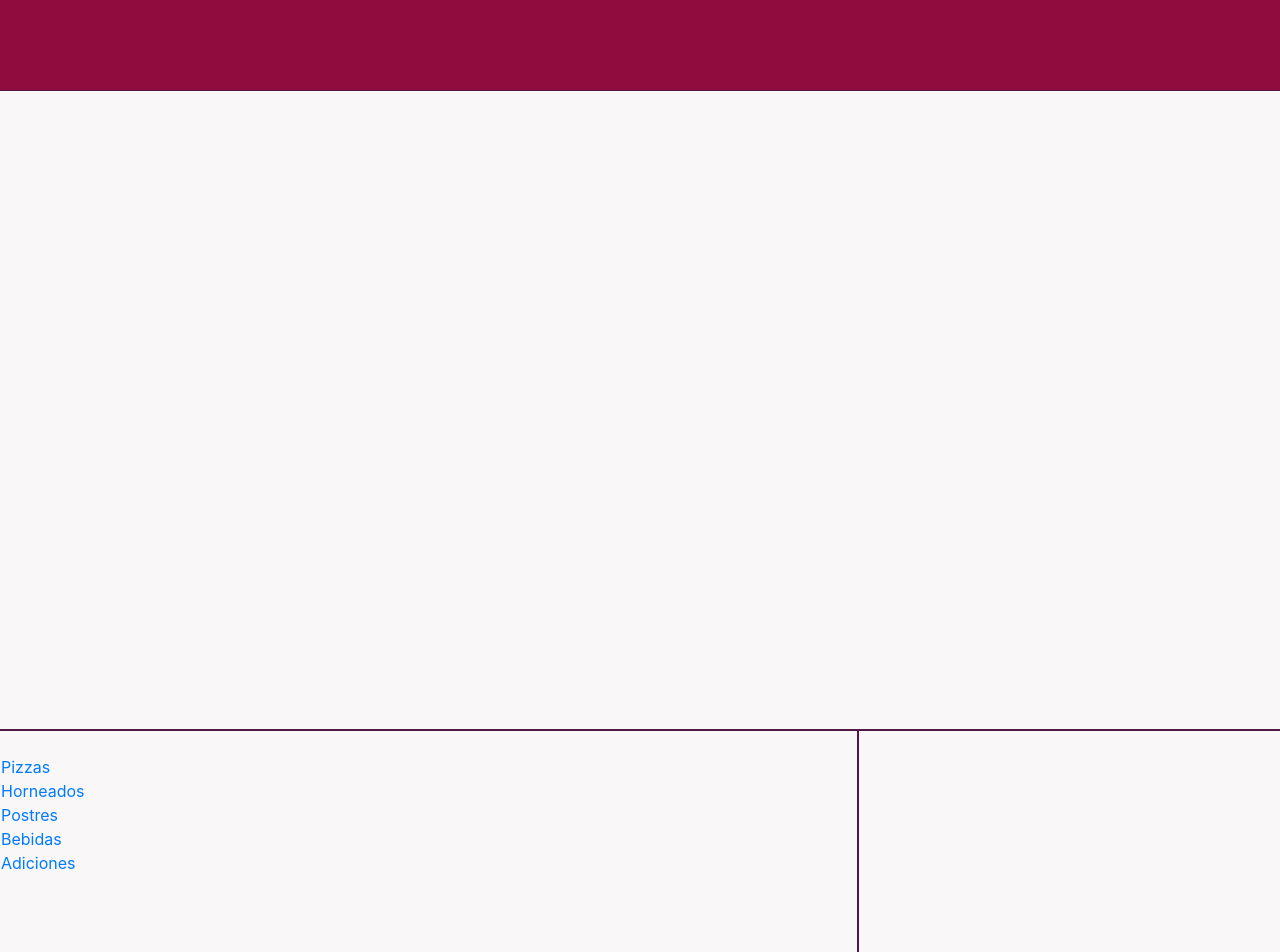
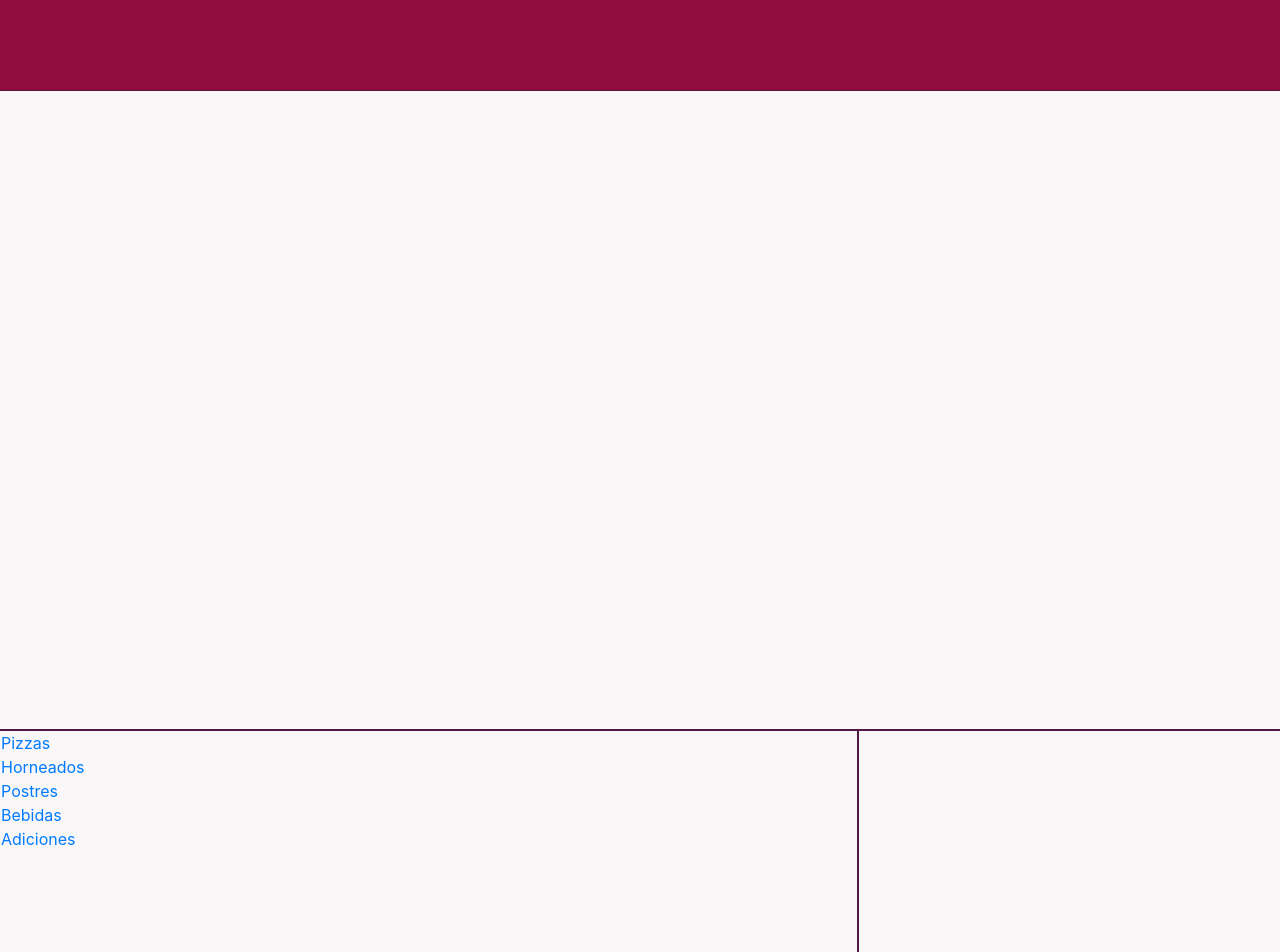
Before and after one commit to th3DarkGhost/Pizza_Parceros, a React (Create React App) app: page / in a window 1280 px wide. Shown: the top 952 px of the page. Built offline with nearby package versions, Linux system fonts and the light colour scheme.

Commit message:
Reacomodando Menu

```diff
--- a/src/components/App.js
+++ b/src/components/App.js
@@ -1,32 +1,20 @@
-import './App.css';
-import '../../node_modules/bootstrap/dist/css/bootstrap.css';
+import "./App.css";
+import "../../node_modules/bootstrap/dist/css/bootstrap.css";
 
 // Importo componentes
-import { Header } from './Header/Header';
-import { Main } from './Main/Main';
-import { Footer } from './Footer/Footer';
-import { BrowserRouter as Router, Route, Switch } from 'react-router-dom';
-import { MenuPizzas } from './Main/MenuPizzas/MenuPizzas';
-import { MenuHorneados } from './Main/MenuHorneados/MenuHorneados';
-import { MenuPostres } from './Main/MenuPostres/MenuPostres';
-import { MenuBebidas } from './Main/MenuBebidas/MenuBebidas';
-import { MenuAdiciones } from './Main/MenuAdiciones/MenuAdiciones';
+import { Header } from "./Header/Header";
+import { Main } from "./Main/Main";
+import { Footer } from "./Footer/Footer";
+import { BrowserRouter as Router } from "react-router-dom";
 
 function App() {
   return (
     // <div className='app container-fluid'>
-      <Router>
-        <Header />
-        <Main />
-        <Footer />
-        <Switch>
-          <Route path='/MenuPizzas' component={MenuPizzas} />
-          <Route path='/MenuHorneados' component={MenuHorneados} />
-          <Route path='/MenuPostres' component={MenuPostres} />
-          <Route path='/MenuBebidas' component={MenuBebidas} />
-          <Route path='/MenuAdiciones' component={MenuAdiciones} />
-        </Switch>
-      </Router>
+    <Router>
+      <Header />
+      <Main />
+      <Footer />
+    </Router>
     //</div>
   );
 }
--- a/src/components/Main/Main.js
+++ b/src/components/Main/Main.js
@@ -1,18 +1,35 @@
-import React from 'react';
-import '../../../node_modules/bootstrap/dist/css/bootstrap.css';
-import { Menu } from '../Main/Menu/Menu.js';
+import React from "react";
+import "../../../node_modules/bootstrap/dist/css/bootstrap.css";
+import { Menu } from "../Main/Menu/Menu.js";
+import { Switch, Route } from "react-router-dom";
+import { MenuPizzas } from "./MenuPizzas/MenuPizzas.js";
+import { MenuHorneados } from "./MenuHorneados/MenuHorneados";
+import { MenuPostres } from "./MenuPostres/MenuPostres";
+import { MenuBebidas } from "./MenuBebidas/MenuBebidas";
+import { MenuAdiciones } from "./MenuAdiciones/MenuAdiciones";
 
 export const Main = () => {
   return (
     <>
-      <main className='row main'>
-        <div className='container-fluid'>
-          <section className='row publicity'></section>
-          <section className='row'>
-            <div className='col-12 col-md-8 menu'>
-              <Menu />
+      <main className="row main">
+        <div className="container-fluid">
+          <section className="row publicity"></section>
+          <section className="row">
+            <div className="col-12 col-md-8 menu">
+              <div>
+                <Menu />
+              </div>
+              <div>
+                <Switch>
+                  <Route path="/MenuPizzas" component={MenuPizzas} />
+                  <Route path="/MenuHorneados" component={MenuHorneados} />
+                  <Route path="/MenuPostres" component={MenuPostres} />
+                  <Route path="/MenuBebidas" component={MenuBebidas} />
+                  <Route path="/MenuAdiciones" component={MenuAdiciones} />
+                </Switch>
+              </div>
             </div>
-            <div className='col-12 col-md-4 order'></div>
+            <div className="col-12 col-md-4 order"></div>
           </section>
         </div>
       </main>
--- a/src/components/Main/Menu/Menu.js
+++ b/src/components/Main/Menu/Menu.js
@@ -1,27 +1,26 @@
-import React from 'react';
-import { Link } from 'react-router-dom';
+import React from "react";
+import { Link } from "react-router-dom";
 
 export const Menu = () => {
   return (
     <>
       <div>
-        <img></img>
-        <nav className=''>
+        <nav className="">
           <ul>
             <li>
-              <Link to='/MenuPizzas'>Pizzas</Link>
+              <Link to="/MenuPizzas">Pizzas</Link>
             </li>
             <li>
-              <Link to='/MenuHorneados'>Horneados</Link>
+              <Link to="/MenuHorneados">Horneados</Link>
             </li>
             <li>
-              <Link to='/MenuPostres'>Postres</Link>
+              <Link to="/MenuPostres">Postres</Link>
             </li>
             <li>
-              <Link to='/MenuBebidas'>Bebidas</Link>
+              <Link to="/MenuBebidas">Bebidas</Link>
             </li>
             <li>
-              <Link to='/MenuAdiciones'>Adiciones</Link>
+              <Link to="/MenuAdiciones">Adiciones</Link>
             </li>
           </ul>
         </nav>
```
Also changed, not shown: 1 other file (tests, documents, lock files or other folders).
